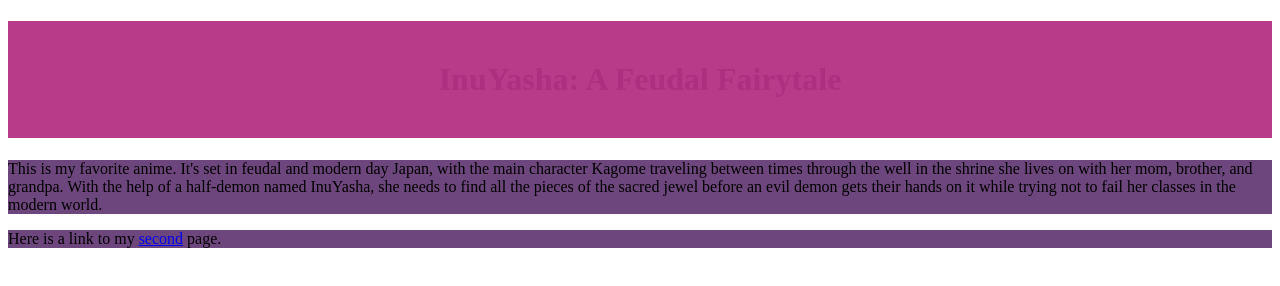
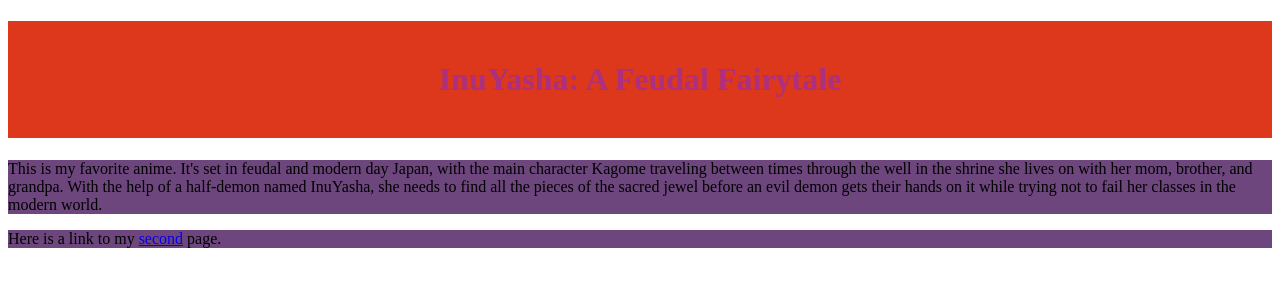
Before and after one commit to KestrelBryce/The_Functional_Unit1-04-HTML-CSS-1, a plain HTML site: page index.html in a window 1280 px wide. Drawn offline with Linux system fonts and the light colour scheme; files that its build step writes are made by us from their sources.

Commit message:
changed top colour

```diff
--- a/style.css
+++ b/css/style.css
@@ -4,7 +4,7 @@ body {
 }
 
 h1 {
-  background-color: rgb(184,59,138);
+  background-color: rgb(221,55,28);
   color: hsl(321,57%,43%);
   padding: 40px;
   text-align: center;
```
Also changed, not shown: css/style2.css (added).
